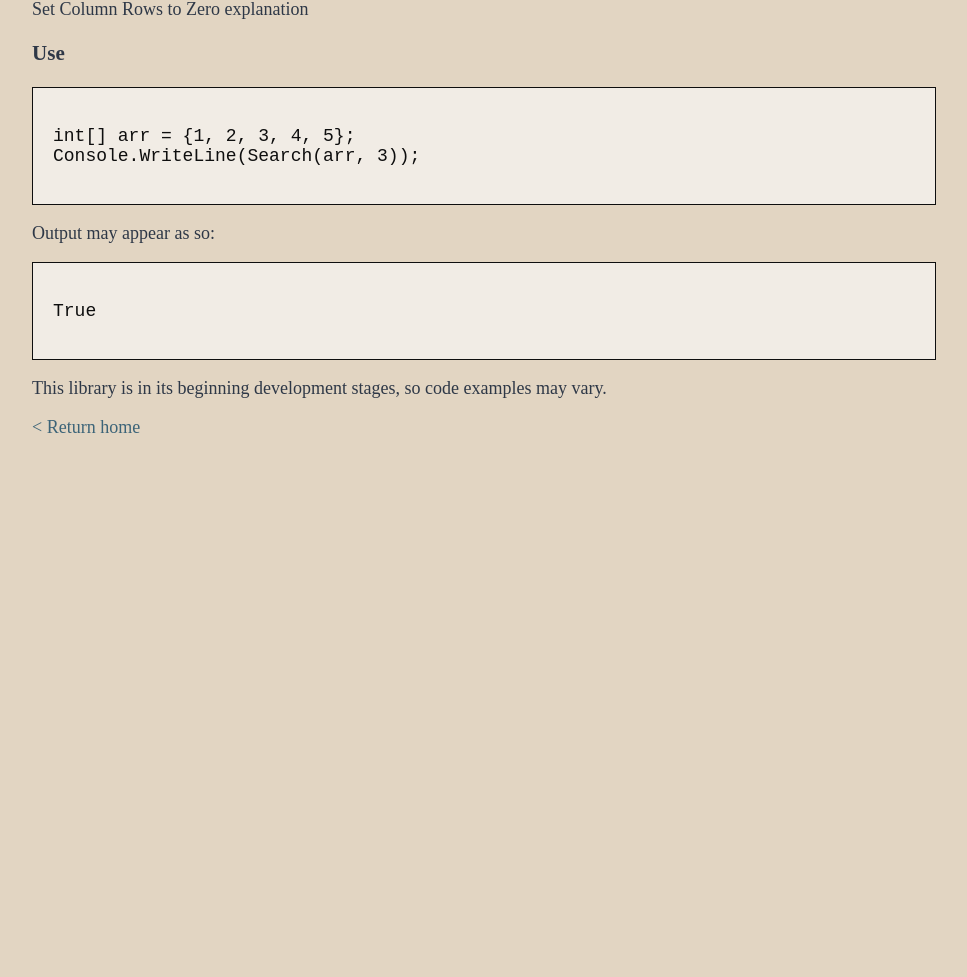
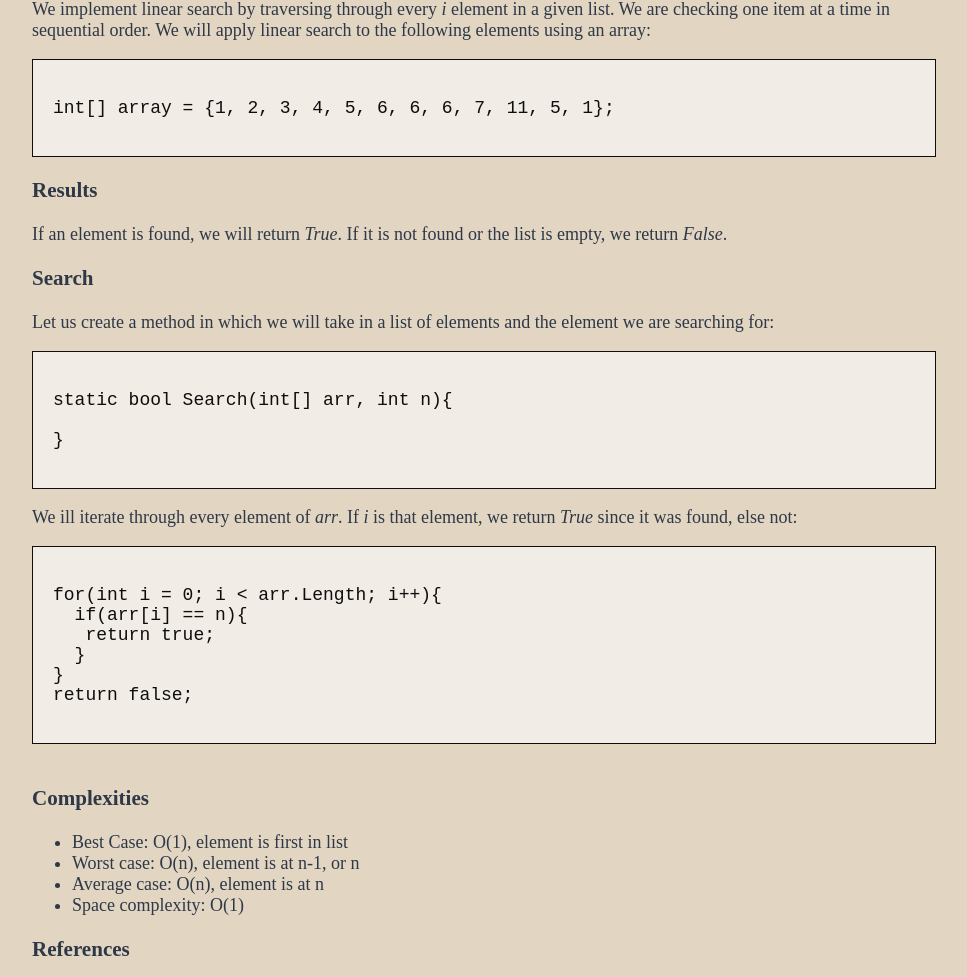
Before and after one commit to bedolpab/Ternel, a plain HTML site: page docs/index/index2.html in a window 1280 px wide. Shown: the part 77-1054 px from the top of the page, without its empty margins (156-1123 px from the left). Before the commit the page ends 800 px from the top, so only its background shows below. Drawn offline with Linux system fonts and the light colour scheme.

Commit message:
Added linear search

```diff
--- a/docs/index/index0.html
+++ b/docs/index/index0.html
@@ -3,7 +3,7 @@
 
 <head>
   <title> Ternel </title>
-  <link rel="stylesheet" type="text/css" href="/docs/main.css" media="screen" />
+  <link rel="stylesheet" type="text/css" href="../main.css" media="screen" />
 </head>
 
 <body>
@@ -139,7 +139,7 @@
   <br>
 
   <div class="section">
-    <a href="/docs/index.html""> < Return home</a>
+    <a href="/docs/index.html"> < Return home</a>
     </div>
   </body>
 </html>
--- a/docs/index/index2.html
+++ b/docs/index/index2.html
@@ -2,36 +2,64 @@
 <html>
 
 <head>
-  <title> Ternel </title>
-  <link rel="stylesheet" type="text/css" href="/docs/main.css" media="screen" />
+  <title>Linear Search</title>
+  <link rel="stylesheet" type="text/css" href="../main.css" media="screen" />
 </head>
 
 <body>
   <div class="section">
-    <h2>Set Column Rows to Zero</h2>
-    <p>Set Column Rows to Zero explanation</p>
-    <div class="code-example">
-      <h3>Use</h3>
+    <h2>Linear Search</h2>
+    <p>We implement linear search by traversing through every <i>i</i> element in a given list. We are checking one item
+      at a time in sequential order. We will apply linear search to the following elements using an array: </p>
+
+    <div class="code-syntax">
+      <!--Code -->
+      <p>
+        int[] array = {1, 2, 3, 4, 5, 6, 6, 6, 7, 11, 5, 1};
+      </p>
+    </div>
+
+    <h3>Results</h2>
+      <p>If an element is found, we will return <i>True</i>. If it is not found or the list is empty, we return
+        <i>False</i>.
+      </p>
+
+      <h3>Search</h3>
+      <p>Let us create a method in which we will take in a list of elements and the element we are searching for:</p>
       <div class="code-syntax">
         <!--Code -->
         <p>
-          int[] arr = {1, 2, 3, 4, 5}; <br>
-          Console.WriteLine(Search(arr, 3)); <br>
+          static bool Search(int[] arr, int n){ <br>
+          &nbsp; <br>
+          }
         </p>
       </div>
-      <p>Output may appear as so: </p>
+      <p>We ill iterate through every element of <i>arr</i>. If <i>i</i> is that element, we return <i>True</i> since it was found, else not:</p>
       <div class="code-syntax">
         <!--Code -->
         <p>
-          True
+          for(int i = 0; i &lt; arr.Length; i++){ <br>
+          &nbsp; if(arr[i] == n){ <br>
+            &nbsp;&nbsp; return true; <br>
+          &nbsp; } <br>
+          } <br>
+          return false;
         </p>
       </div>
-    </div>
-    <p>This library is in its beginning development stages, so code examples may vary.</p>
-  </div>
+      <br>
 
-  <div class="section">
-    <a href="/docs/index.html""> < Return home</a>
+      <h3>Complexities</h3>
+      <ul>
+        <li>Best Case: O(1), element is first in list</li>
+        <li>Worst case: O(n), element is at n-1, or n</li>
+        <li>Average case: O(n), element is at n</li>
+        <li>Space complexity: O(1)</li>
+      </ul>
+      <h3>References</h3>
+      <p><b>Source Code: </b><a href="#">Linear Search</a></p>
+      <p><b>Definition: </b><a href="https://xlinux.nist.gov/dads/HTML/linearSearch.html">NIST Linear Search</a></p>
+      <div class="section">
+        <a href="/docs/index.html"> < Return home</a>
     </div>
   </body>
 </html>
```
Also changed, not shown: docs/index/index1.html (+1 -1 lines).
